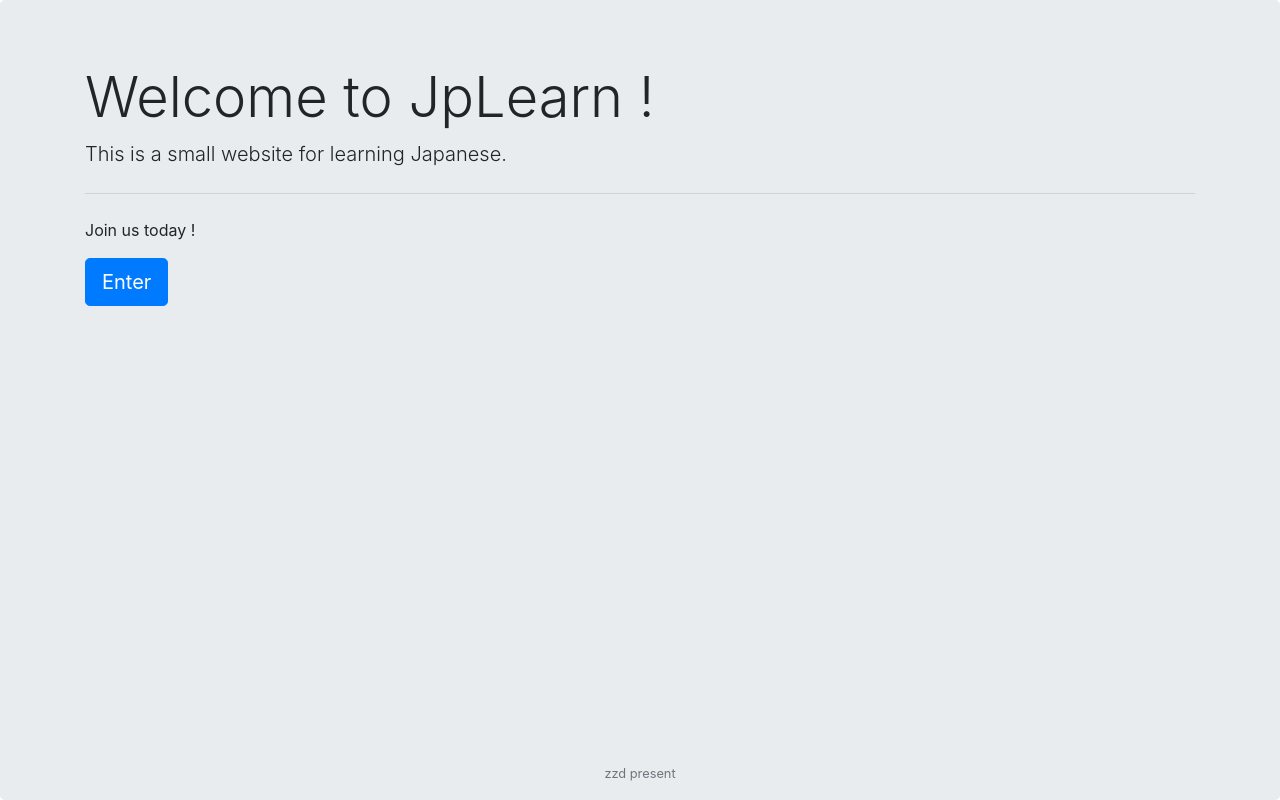
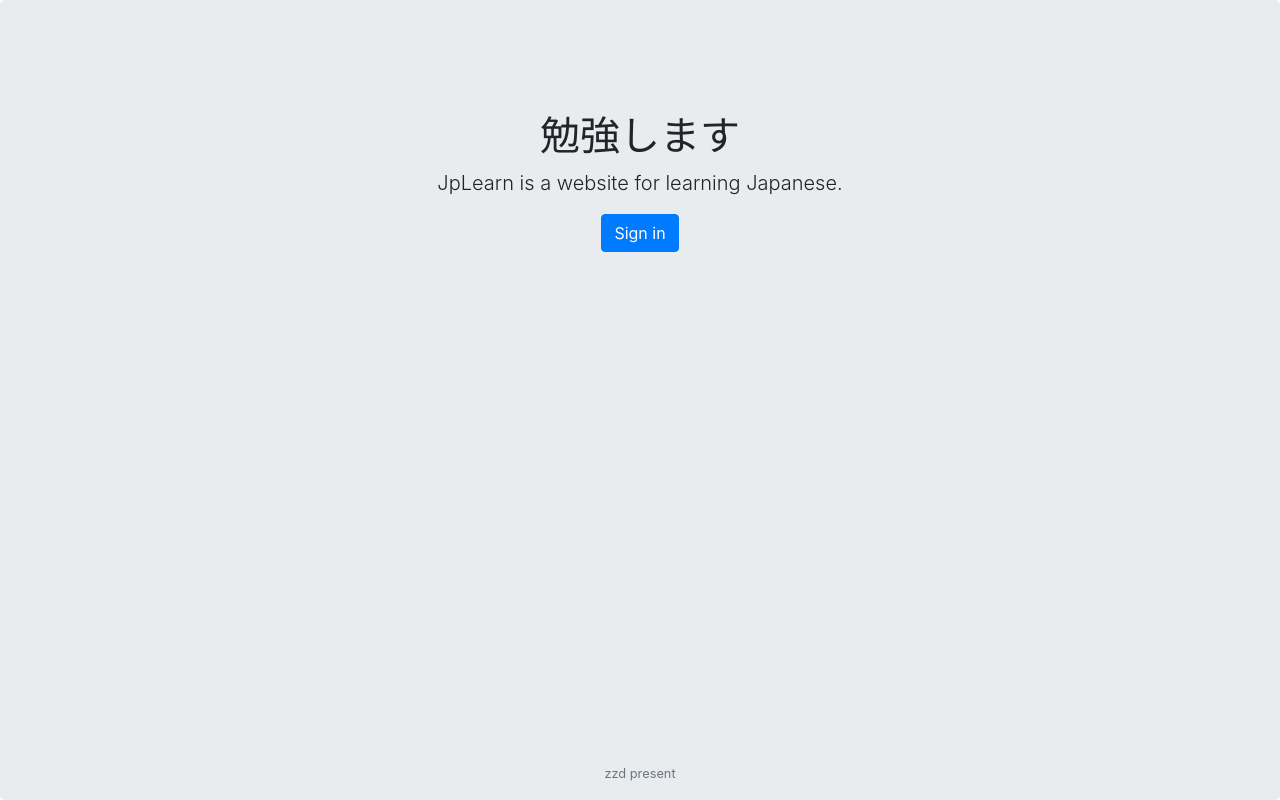
Before and after one commit to benkerd22/JpLearn, a Django app: template templates/jplearn/welcome.html in a window 1280 px wide. Run offline with Django 3.2, Linux system fonts and the light colour scheme; the template is opened without the code that fills it, so the values that code supplies are empty; some libraries are stand-ins or nearby versions.

Commit message:
Change welcome page

```diff
--- a/templates/jplearn/welcome.html
+++ b/templates/jplearn/welcome.html
@@ -24,14 +24,12 @@
     </style>
 </head>
 
-<body>
+<body class="text-center">
     <div class="jumbotron mb-0">
-        <div class="container">
-            <h1 class="display-4">Welcome to JpLearn !</h1>
-            <p class="lead">This is a small website for learning Japanese.</p>
-            <hr class="my-4">
-            <p>Join us today !</p>
-            <a class="btn btn-primary btn-lg" href="/jplearn/login" role="button">Enter</a>
+        <div class="container mt-5">
+            <h1 class="h1 mt-5">勉強します</h1>
+            <p class="lead">JpLearn is a website for learning Japanese.</p>
+            <a class="btn btn-primary" href="/jplearn/login" role="button">Sign in</a>
         </div>
     </div>
 
```
Also changed, not shown: templates/jplearn/test.html (+8 -1 lines).
